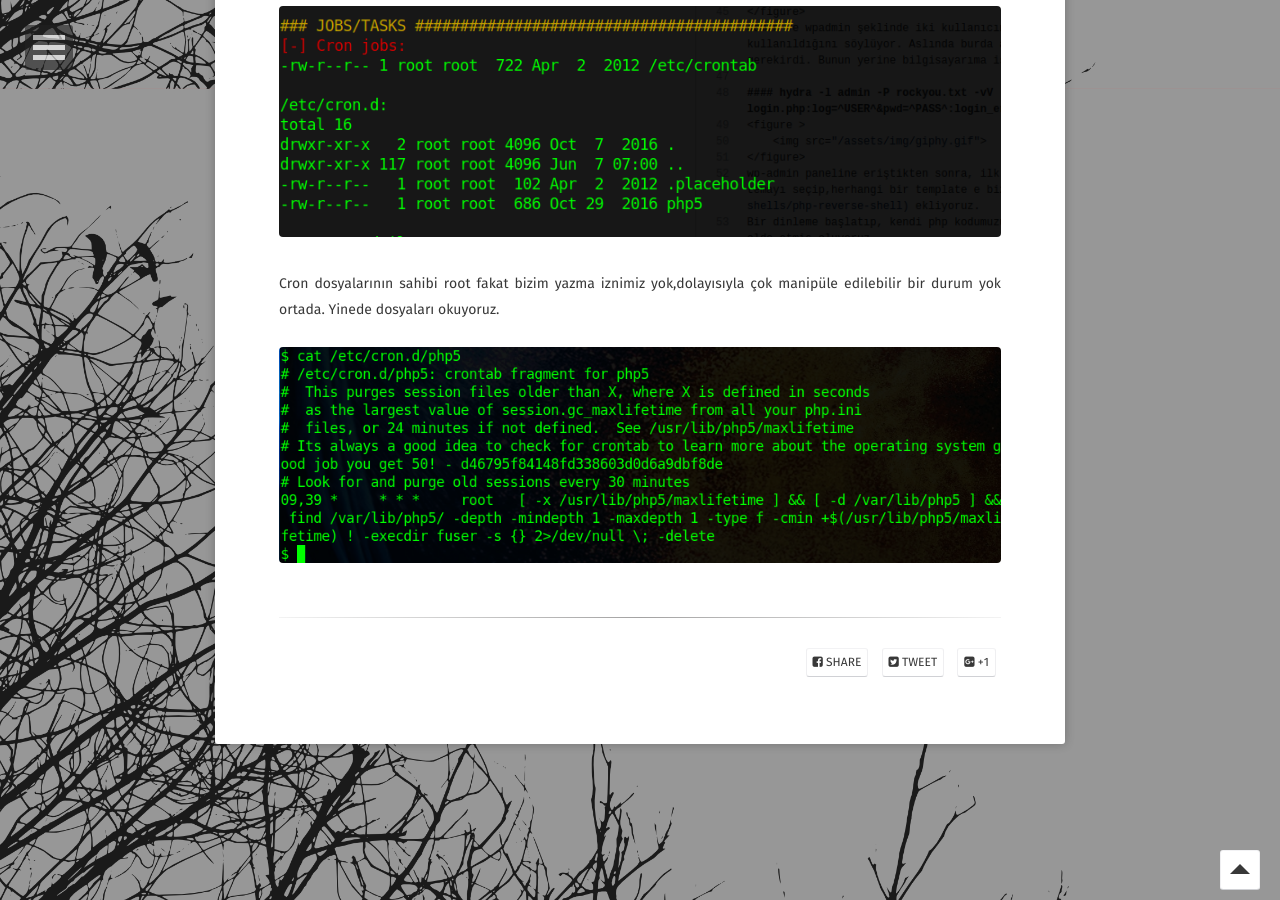
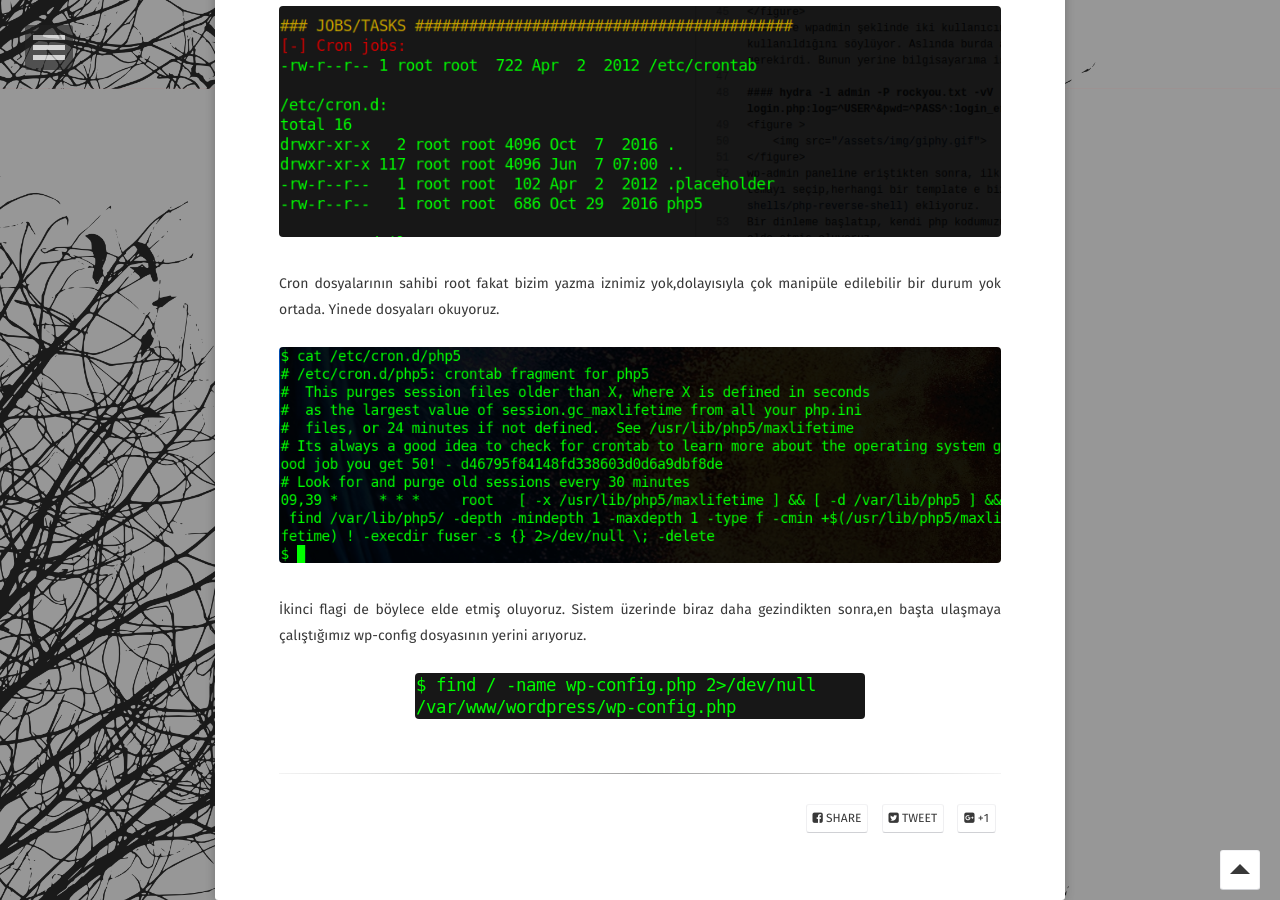
Before and after one commit to burcudemiralp/burcudemiralp.github.io, a Jekyll site: the page built from _posts/2018-06-07-Quaoar-Writeup.md, in a window 1280 px wide and 900 px high, scrolled down 4411 px. Built offline with Jekyll 4.4.1, drawn with Linux system fonts in a browser that asks for light colours; some web fonts are replaced.

Commit message:
Update 2018-06-07-Quaoar-Writeup.md

```diff
--- a/_posts/2018-06-07-Quaoar-Writeup.md
+++ b/_posts/2018-06-07-Quaoar-Writeup.md
@@ -74,3 +74,7 @@ Cron dosyalarının sahibi root fakat bizim yazma iznimiz yok,dolayısıyla çok
 <figure >
     <img src="/assets/img/quaoracron2.png">
 </figure>
+İkinci flagi de böylece elde etmiş oluyoruz. Sistem üzerinde biraz daha gezindikten sonra,en başta ulaşmaya çalıştığımız wp-config dosyasının yerini arıyoruz.
+<figure >
+    <img src="/assets/img/quaorafind.png">
+</figure>
```
